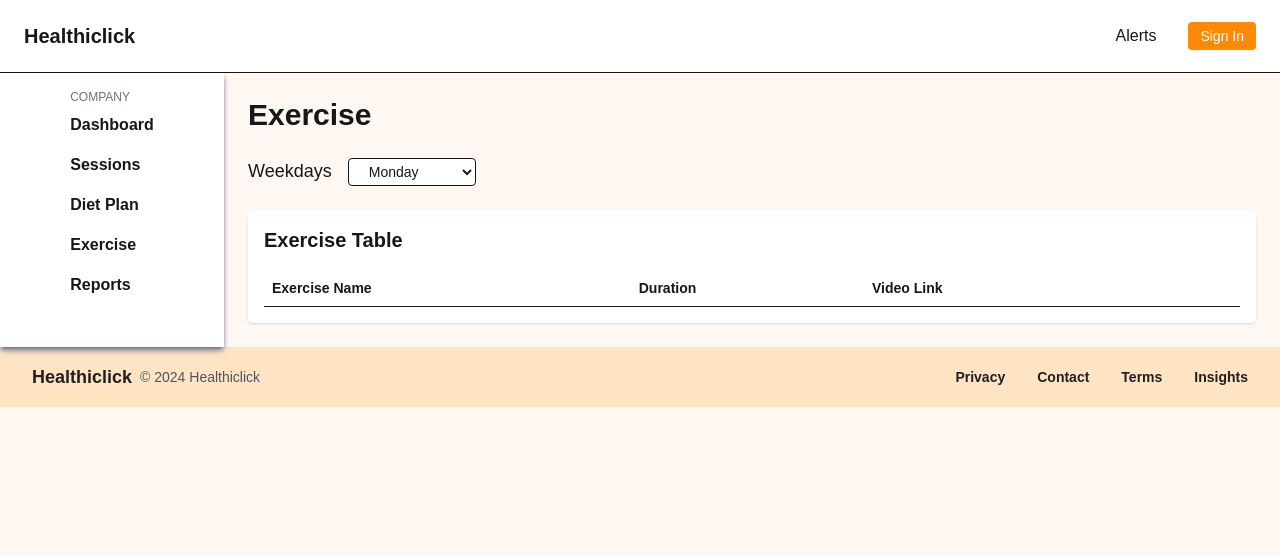
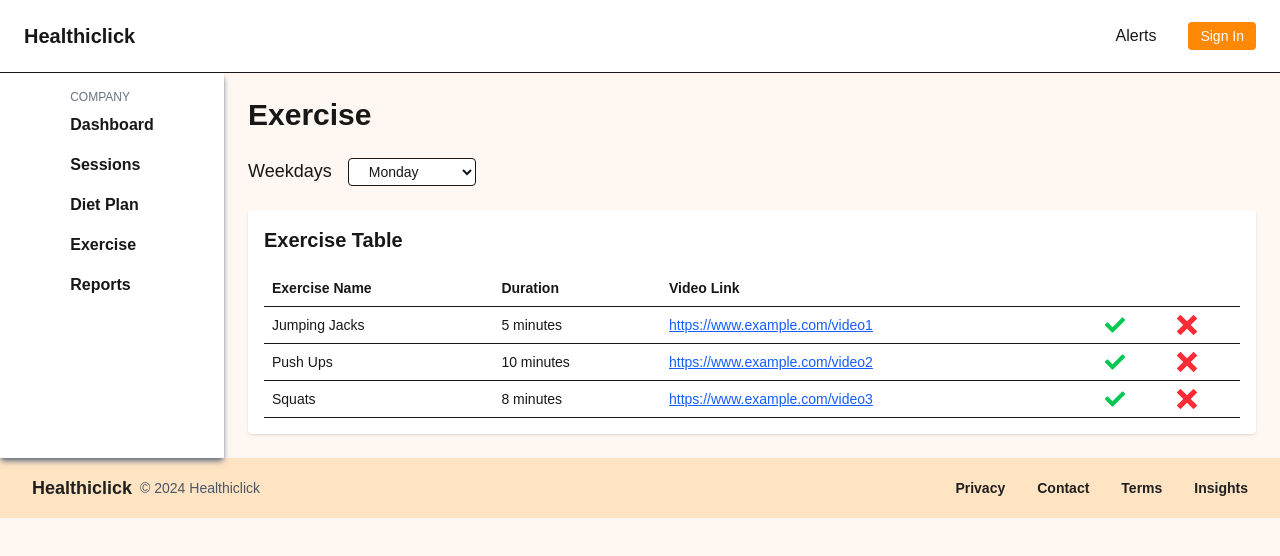
Before and after one commit to RavneetDTU/healthiclick_frontend, a Next.js app: page /feature/exercise in a window 1280 px wide. Shown: the top 556 px of the page. Built offline with nearby package versions, Linux system fonts and the light colour scheme.

Commit message:
fix diet and exercise page

```diff
--- a/src/Components/DietPlan/DietPlan.tsx
+++ b/src/Components/DietPlan/DietPlan.tsx
@@ -2,13 +2,11 @@
 
 import React, { useEffect, useState } from "react";
 import { useDietPlanStore } from "./store/DietStore";
-import { useProfileStore } from "../UserProfile/store/userProfileStore";
 import { Sidebar } from "@/shared/atoms/Sidebar";
 import { Header } from "@/shared/atoms/Header";
 import { ImCross } from "react-icons/im";
 import { FaCheck } from "react-icons/fa";
 import { Footer } from "@/shared/atoms/Footer";
-import axios from "axios";
 import { Toast } from "../ui/Toast";
 
 interface MealItem {
@@ -31,7 +29,6 @@ const weekDays = [
 ];
 
 export const DietPlan = () => {
-  const { user } = useProfileStore();
   const { weekDay, meals, setWeekDay, setMeals } = useDietPlanStore();
   const [modalOpen, setModalOpen] = useState(false);
   const [selectedMeal, setSelectedMeal] = useState<MealItem | null>(null);
@@ -40,20 +37,13 @@ export const DietPlan = () => {
   const [toast, setToast] = useState<{ message: string; type: "success" | "error" } | null>(null);
 
   useEffect(() => {
-    const fetchMeals = async () => {
-      const token = localStorage.getItem("token");
-      if (!token || !user?.userid || !weekDay) return;
+    const dummyMeals: MealItem[] = [
+      { id: 1, meal_name: "Oats", quantity: "1 bowl", recipe: "Boil oats with milk", category: "Breakfast" },
+      { id: 2, meal_name: "Grilled Chicken", quantity: "150g", recipe: "Grill with spices", category: "Lunch" },
+      { id: 3, meal_name: "Salad", quantity: "1 bowl", recipe: "Mix veggies", category: "Dinner" },
+    ];
 
-      const weekdayParam = weekDay.toLowerCase();
-      const url = `${process.env.NEXT_PUBLIC_BASE_URL}/diet-plan/${user.userid}?weekday=${weekdayParam}`;
-
-      try {
-        const response = await axios.get<MealItem[]>(url, {
-          headers: { Authorization: `Bearer ${token}` },
-        });
-
-        const rawMeals = response.data;
-        const grouped = rawMeals.reduce((acc, meal) => {
+    const grouped = dummyMeals.reduce((acc, meal) => {
       const category = meal.category || "Other";
       if (!acc[category]) acc[category] = [];
       acc[category].push(meal);
@@ -61,34 +51,18 @@ export const DietPlan = () => {
     }, {} as Record<string, MealItem[]>);
 
     setMeals(grouped);
-      } catch (error) {
-        console.error("Failed to fetch diet plan:", error);
-      }
-    };
-
-    fetchMeals();
-  }, [weekDay, user?.userid, setMeals]);
+  }, [weekDay, setMeals]);
 
   const handleTrackMeal = async (
     meal_id: number,
     followed: boolean,
     reason: string
   ) => {
-    try {
-      const token = localStorage.getItem("token");
-      await axios.post(
-        `${process.env.NEXT_PUBLIC_BASE_URL}/diet-plan/track`,
-        { meal_id, followed, reason },
-        { headers: { Authorization: `Bearer ${token}` } }
-      );
+    console.log("Tracked:", { meal_id, followed, reason });
     setToast({
       message: followed ? "Diet followed" : "Meal not followed",
       type: followed ? "success" : "error",
     });
-    } catch (err) {
-      console.error("Tracking failed:", err);
-      setToast({ message: "Failed to track meal", type: "error" });
-    }
   };
 
   const openModal = (meal: MealItem) => {
--- a/src/Components/Exercise/Exercise.tsx
+++ b/src/Components/Exercise/Exercise.tsx
@@ -1,14 +1,12 @@
 "use client";
 
-import React, { useEffect, useState } from "react";
+import React, { useState } from "react";
 import { useExerciseStore } from "./store/ExerciseStore";
-import { useProfileStore } from "../UserProfile/store/userProfileStore";
 import { Sidebar } from "@/shared/atoms/Sidebar";
 import { Header } from "@/shared/atoms/Header";
 import { FaCheck } from "react-icons/fa";
 import { ImCross } from "react-icons/im";
 import { Footer } from "@/shared/atoms/Footer";
-import axios from "axios";
 import { Exercise } from "./store/ExerciseStore";
 
 const weekDays = [
@@ -22,12 +20,9 @@ const weekDays = [
 ];
 
 export const ExercisePage = () => {
-  const { user } = useProfileStore();
   const {
     weekDay,
     setWeekDay,
-    setExercisesByDay,
-    exercisesByDay,
   } = useExerciseStore();
 
   const [modalOpen, setModalOpen] = useState(false);
@@ -35,42 +30,37 @@ export const ExercisePage = () => {
   const [reason, setReason] = useState("");
   const [notes, setNotes] = useState("");
 
-  useEffect(() => {
-    if (!user?.userid || !weekDay) return;
+  const dummyExercises: Exercise[] = [
+    {
+      id: 1,
+      user_id: 11,
+      weekday: weekDay,
+      created_at: new Date().toISOString(),
+      exercise_name: "Jumping Jacks",
+      duration: "5 minutes",
+      video_link: "https://www.example.com/video1"
+    },
+    {
+      id: 2,
+      user_id: 12,
+      weekday: weekDay,
+      created_at: new Date().toISOString(),
+      exercise_name: "Push Ups",
+      duration: "10 minutes",
+      video_link: "https://www.example.com/video2"
+    },
+    {
+      id: 3,
+      user_id: 13,
+      weekday: weekDay,
+      created_at: new Date().toISOString(),
+      exercise_name: "Squats",
+      duration: "8 minutes",
+      video_link: "https://www.example.com/video3"
+    }
+  ];
 
-    const fetchExercises = async () => {
-      const token = localStorage.getItem("token");
-      if (!token || !user?.userid || !weekDay) {
-        console.warn("Missing token, user ID or weekday");
-        return;
-      }
-
-      const weekdayParam = weekDay.toLowerCase();
-      const url = `${process.env.NEXT_PUBLIC_BASE_URL}/exercise-plan/${user.userid}?weekday=${weekdayParam}`;
-
-      try {
-        const response = await axios.get<Exercise[]>(url, {
-          headers: {
-            Authorization: `Bearer ${token}`,
-          },
-        });
-
-        const rawExercises = response.data;
-
-        setExercisesByDay((prev) => ({
-          ...prev,
-          [weekdayParam]: rawExercises,
-        }));
-      } catch (error) {
-        console.error("Failed to fetch exercise plan:", error);
-      }
-    };
-
-    fetchExercises();
-  }, [weekDay, user?.userid, setExercisesByDay]);
-
-
-  const exercises: Exercise[] = exercisesByDay[weekDay.toLowerCase()] || [];
+  const exercises: Exercise[] = dummyExercises;
 
   const openModal = (exerciseName: string) => {
     setSelectedExercise(exerciseName);
```
Lines whose indentation alone changed are shown as unchanged.
